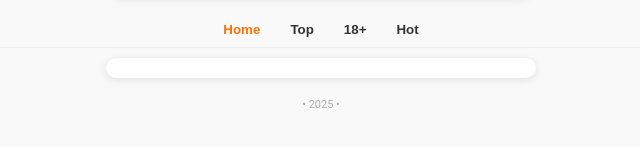
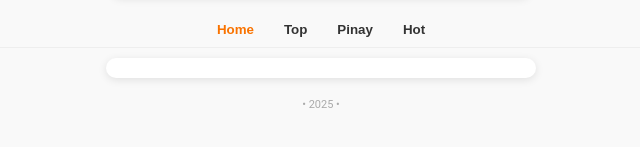
Before and after one commit to sabo11387/sabo11387.github.io, a plain HTML site: page xx.html in a window 1280 px wide. Shown: the part 315-462 px from the top of the page, 319-959 px from the left. Drawn offline with Linux system fonts and the light colour scheme.

Commit message:
Update xx.html

```diff
--- a/xx.html
+++ b/xx.html
@@ -302,7 +302,7 @@ function displayGreeting() {
 <div class="tab">
   <button class="tablinks active" onclick="openTab(event, 'Tab1')">Home</button>
   <button class="tablinks" onclick="openTab(event, 'Tab2')">Top</button>
-  <button class="tablinks" onclick="openTab(event, 'Tab3')">18+</button>
+  <button class="tablinks" onclick="openTab(event, 'Tab3')">Pinay</button>
   <button class="tablinks" onclick="openTab(event, 'Tab4')">Hot</button>
 </div>
 
@@ -324,7 +324,7 @@ function openTab(evt, tabName) {
 
 
 
-<script src="https://winsangalang.github.io/js/models.js">
+<script src="https://winsangalang.github.io/x/01.js">
 </script>
 
 <script>
```
